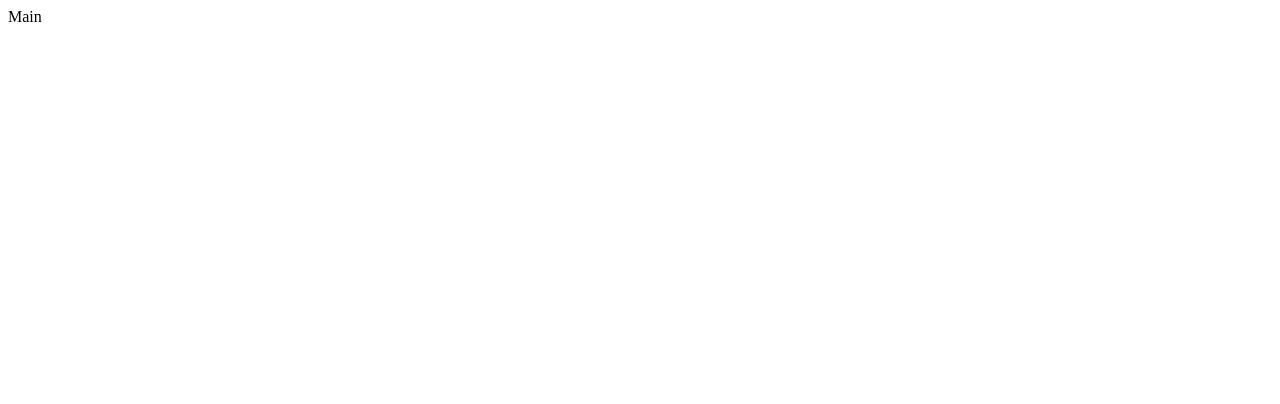
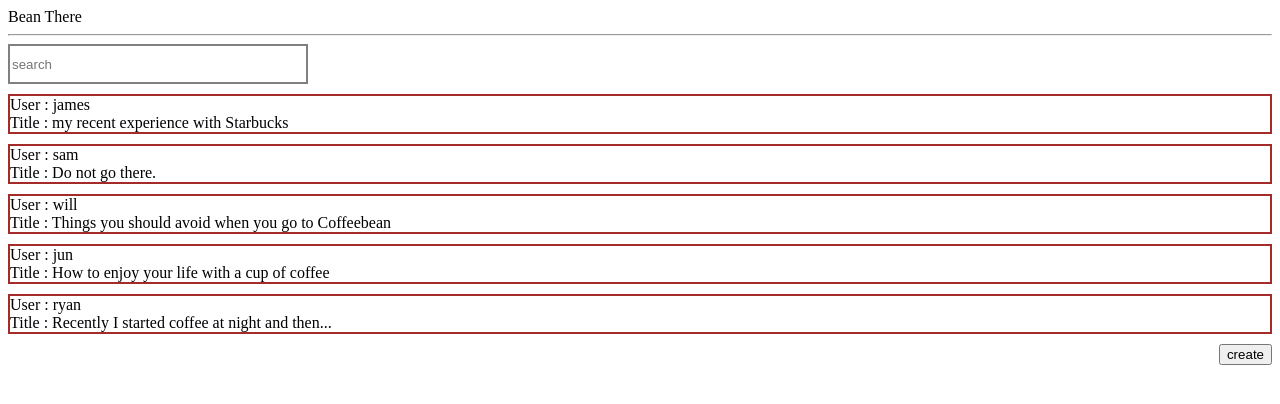
Before and after one commit to Bruins-Den/beanthere, a React app in the folder frontend/: page / in a window 1280 px wide. Shown: the top 404 px of the page. Built offline with nearby package versions, Linux system fonts and the light colour scheme.

Commit message:
add basic setup

```diff
--- /dev/null
+++ b/frontend/mock_data/index.js
@@ -0,0 +1,27 @@
+export default [
+	{
+		userName: 'james',
+		title: 'my recent experience with Starbucks',
+		data: '',
+	},
+	{
+		userName: 'sam',
+		title: 'Do not go there.',
+		data: '',
+	},
+	{
+		userName: 'will',
+		title: 'Things you should avoid when you go to Coffeebean',
+		data: '',
+	},
+	{
+		userName: 'jun',
+		title: 'How to enjoy your life with a cup of coffee',
+		data: '',
+	},
+	{
+		userName: 'ryan',
+		title: 'Recently I started coffee at night and then...',
+		data: '',
+	},
+];
--- a/frontend/src/App.js
+++ b/frontend/src/App.js
@@ -1,7 +1,25 @@
-import React from 'react';
+import React, { useState } from 'react';
+import Main from './pages/Main';
+import Detail from './pages/Detail';
+import Create from './pages/Create';
 
 const App = () => {
-	return <div>Main</div>;
+	const [view, setView] = useState('main');
+
+	const viewController = () => {
+		switch (view) {
+			case 'main':
+				return <Main setView={setView} />;
+			case 'detail':
+				return <Detail setView={setView} />;
+			case 'create':
+				return <Create setView={setView} />;
+			default:
+				return <Main setView={setView} />;
+		}
+	};
+
+	return viewController();
 };
 
 export default App;
--- /dev/null
+++ b/frontend/src/components/Header/index.js
@@ -0,0 +1,12 @@
+import React, { Fragment } from 'react';
+
+const Header = () => {
+	return (
+		<Fragment>
+			<div>Bean There</div>
+			<hr />
+		</Fragment>
+	);
+};
+
+export default Header;
--- /dev/null
+++ b/frontend/src/pages/Create/index.js
@@ -0,0 +1,13 @@
+import React, { Fragment } from 'react';
+import Header from '../../components/Header';
+
+const Create = () => {
+	return (
+		<Fragment>
+			<Header />
+			<div>Create Page</div>
+		</Fragment>
+	);
+};
+
+export default Create;
--- /dev/null
+++ b/frontend/src/pages/Detail/index.js
@@ -0,0 +1,13 @@
+import React, { Fragment } from 'react';
+import Header from '../../components/Header';
+
+const Detail = () => {
+	return (
+		<Fragment>
+			<Header />
+			<div>Detail Page</div>
+		</Fragment>
+	);
+};
+
+export default Detail;
--- /dev/null
+++ b/frontend/src/pages/Main/index.js
@@ -0,0 +1,55 @@
+import React, { useState, useEffect, Fragment } from 'react';
+
+import Header from '../../components/Header';
+import mockData from '../../../mock_data/index';
+
+const tempStyles = {
+	searchStyle: {
+		width: '300px',
+		border: '2px solid gray',
+		height: '40px',
+	},
+	postStyle: {
+		border: '2px solid brown',
+		margin: '10px auto',
+	},
+	buttonStyle: {
+		textAlign: 'right',
+	},
+};
+
+const Main = () => {
+	const [posts, setPosts] = useState([]);
+
+	useEffect(() => {
+		setPosts(mockData);
+	}, [mockData]);
+
+	return (
+		<Fragment>
+			<Header />
+			<div>
+				<input
+					type='search'
+					placeholder='search'
+					style={tempStyles.searchStyle}
+				></input>
+			</div>
+			<div>
+				{posts.map((post, i) => {
+					return (
+						<div key={i} style={tempStyles.postStyle}>
+							<div>User : {post.userName}</div>
+							<div>Title : {post.title}</div>
+						</div>
+					);
+				})}
+			</div>
+			<div style={tempStyles.buttonStyle}>
+				<button>create</button>
+			</div>
+		</Fragment>
+	);
+};
+
+export default Main;
```
Also changed, not shown: frontend/src/components/Footer/index.js (added, +7 -0 lines), frontend/src/context/index.js (added).
